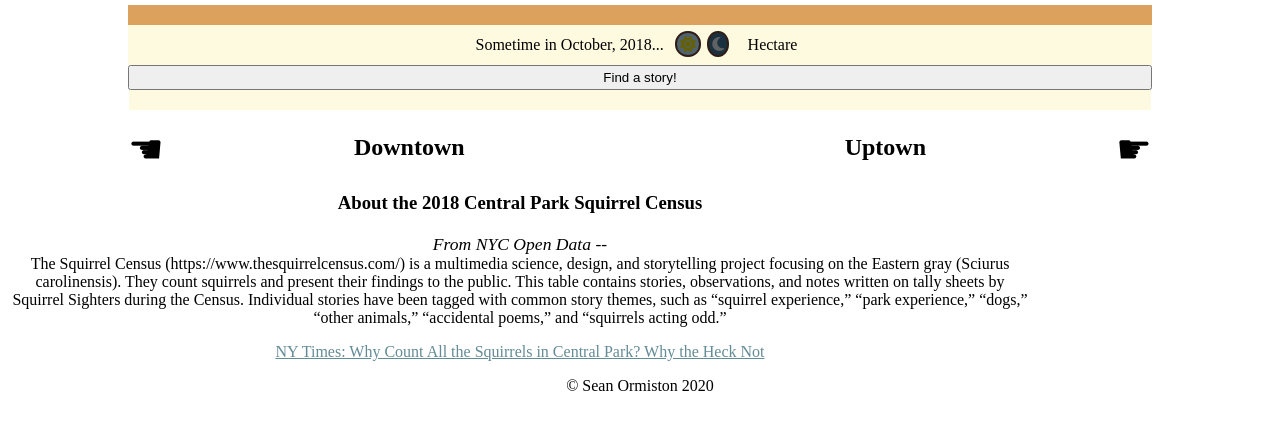
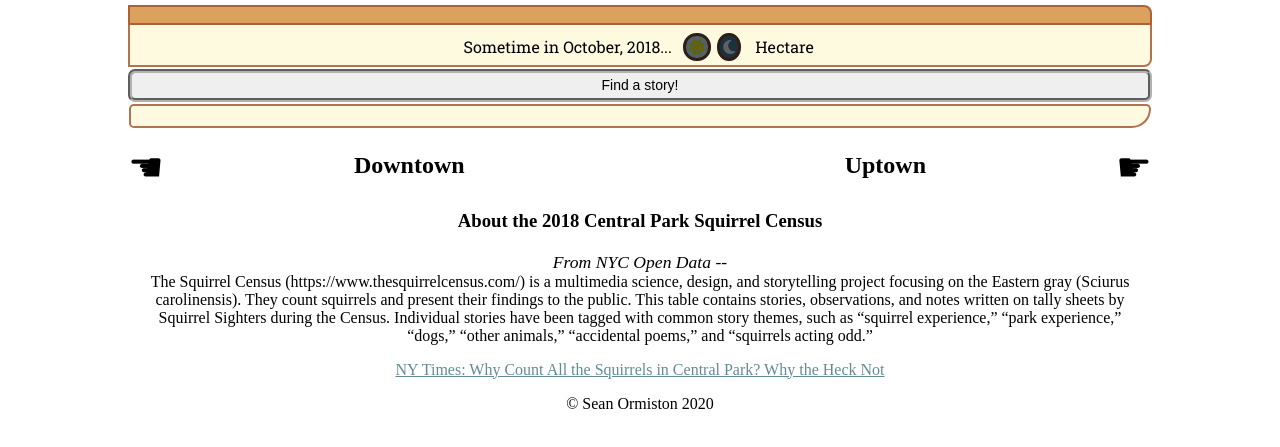
Before and after one commit to sormiston/SquirrelTales, a plain HTML site: page index.html in a window 1280 px wide. Shown: the part 287-734 px from the top of the page. Drawn offline with nearby package versions, Linux system fonts and the light colour scheme.

Commit message:
fonts styled.

```diff
--- a/index.html
+++ b/index.html
@@ -8,7 +8,9 @@
   <meta name="author" content="Sean Ormiston">
   <meta name="viewport" content="width=device-width,initial-scale=1">
 
+  <link href="https://fonts.googleapis.com/css2?family=Roboto+Slab&family=Rock+Salt&display=swap" rel="stylesheet">
   <link rel="stylesheet" href="./main.css">
+
   <script src="https://kit.fontawesome.com/ed59e37ac0.js" crossorigin="anonymous"></script>
   <script src="https://unpkg.com/axios/dist/axios.min.js"></script>
   <script src="app.js" defer></script>
--- a/main.css
+++ b/main.css
@@ -54,6 +54,9 @@ main.fixed {
   background-color: rgb(254, 250, 224);
   min-height: 40px;
   padding-top: .2em;
+  border-radius: 0 0 .5em;
+  border: 2px rgba(160, 82, 45, 0.8);
+  border-style: none solid solid solid;
 }
 .icon-bar > span, i {
   padding: .5em;
@@ -65,7 +68,7 @@ main.fixed {
 }
 
 .fas {
-  border: 2px solid #774936;
+  border: 3px solid #774936;
   padding: 3px;
   border-radius: 48%;
   filter: brightness(40%);
@@ -84,18 +87,26 @@ main.fixed {
 }
 
 i.activated {
-  filter: brightness(110%);
+  filter: brightness(135%);
 }
 .spacer {
   /* display: inline-block; */
   min-height: 20px;
   flex: 2 0 100%;
   background-color: #DDA15E;
+  border-radius: 0 .5em 0 0;
+  border: 2px solid rgba(160, 82, 45, 0.8);
+  border-bottom: 2px solid rgba(160, 82, 45, 0.8);
 }
 
 #hectare {
   min-width: 80px;
   padding: .5em;
+  font-family: 'Roboto Slab', serif;
+}
+
+#date {
+  font-family: 'Roboto Slab', serif;
 }
 
 button:hover {
@@ -105,6 +116,11 @@ button:hover {
 button {
   min-height: 25px;
   z-index: 1;
+  border: .3em groove #b2b2b2;
+  margin: .15em 0;
+  border-radius: .5em;
+  padding: .3em;
+  font-size: 14px;
 }
 #story-area {
   width: 99.9%;
@@ -114,6 +130,10 @@ button {
   flex-flow: column nowrap;
   transition: height 1.5s ease-in;  /* not really happening, is it? */
   background-color: rgb(254, 250, 224, 0.96);
+  border-radius: .5em .5em 2em .5em;
+  border: 2px rgba(160, 82, 45, 0.8) solid;
+  font-family: 'Rock Salt', cursive;
+  overflow: scroll;
 }
 
 #story-area p {
@@ -184,9 +204,8 @@ button {
 #about {
   display: flex;
   flex-flow: column nowrap;
-  margin: auto 0;
+  margin: auto 10vw;
   justify-content:space-between;
-  max-width: 80vw;
 }
 
 #about h3 {
```
Also changed, not shown: 1 other file.
